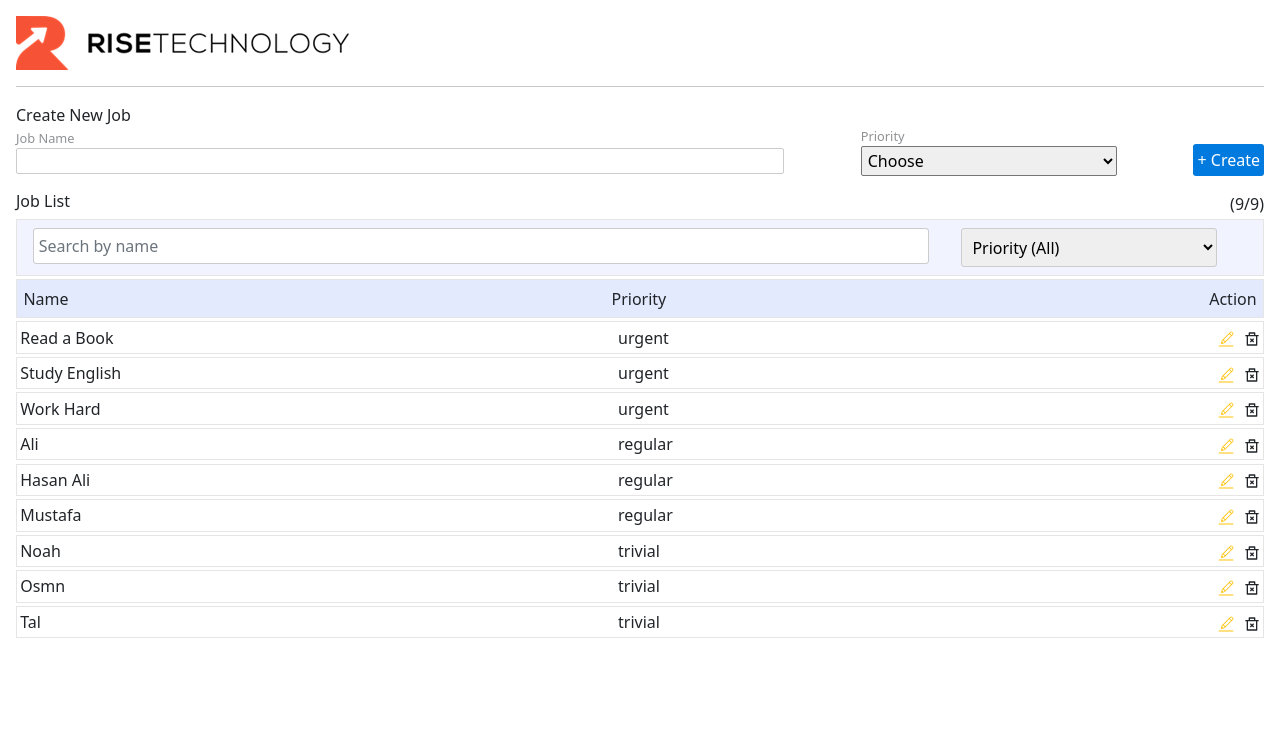
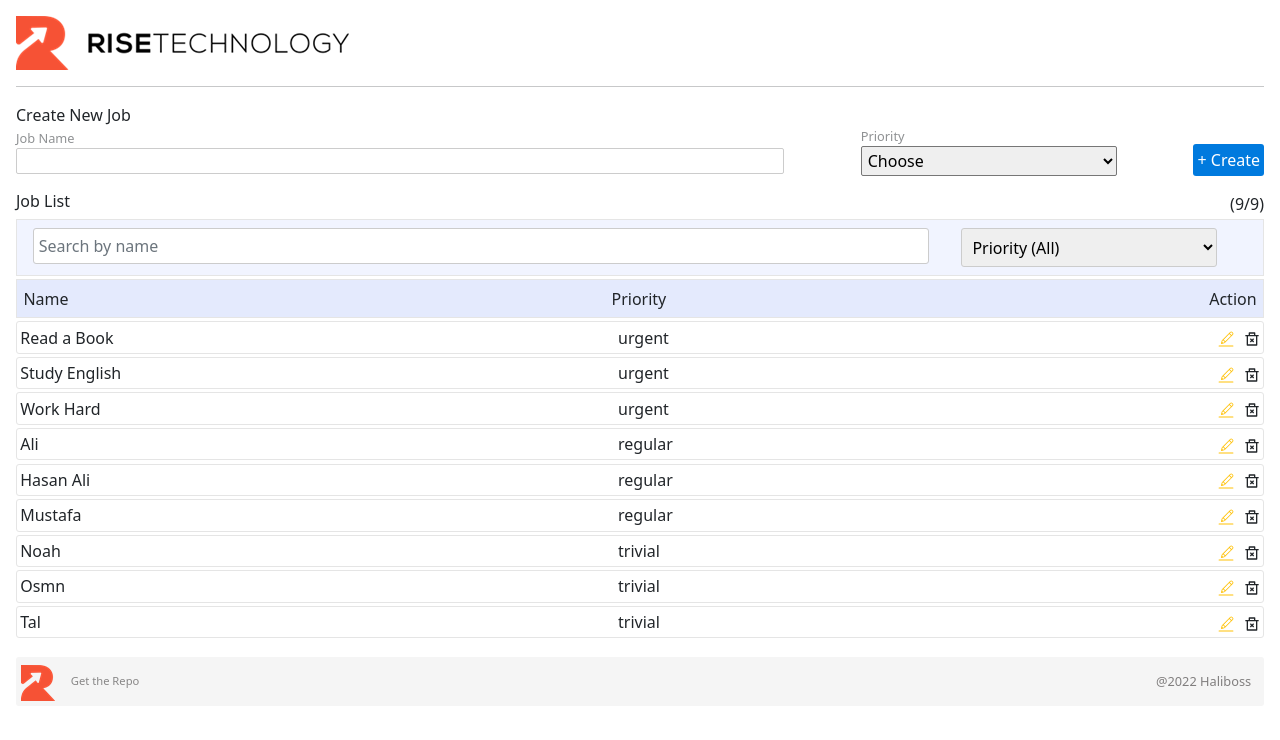
Before and after one commit to Haliboss/todo-rise, a React (Create React App) app: page / in a window 1280 px wide. Shown: the top 740 px of the page. Built offline with nearby package versions, Linux system fonts and the light colour scheme.

Commit message:
add Footer

```diff
--- a/src/App.js
+++ b/src/App.js
@@ -1,40 +1,10 @@
-//import {  useState, useReducer } from "react";
-//import { Context, initialJobs} from './context/'
 import CreateJob from "./components/CreateJob";
+import Footer from "./components/Footer";
 import Header from "./components/Header";
 import JobList from "./components/JobList";
-//import JobList from "./components/JobList";
 import JobProvider from "./context/JobProvider";
 
-// function reducer (state, action) {
-//   switch (action.type) {
-//     case 'CREATE_JOB':
-//       return [...state, action.payload]
-//     case 'DELETE_JOB':
-//       return state.filter(job => job.id !== action.payload)
-//     default:
-//       return state
-//   }
-// }
-
 function App() {
-
-  //const [jobs, setJobs] = useState(initialJobs);
-  // const [state, dispatch] = useReducer(reducer, initialJobs);
-
-  // const addJobs = ({ type, payload }) => {
-  //   switch (type) {
-  //     case "CREATE_JOB":
-  //       setJobs([...jobs, payload]);
-  //       break;
-  //     case "DELETE_JOB":
-  //       const newJobs = jobs.filter((job) => job.id !== payload);
-  //       setJobs(newJobs);
-  //       break;
-  //     default:
-  //       break;
-  //   }
-  // };
 
   return (
     <JobProvider>
@@ -42,6 +12,7 @@ function App() {
         <Header />
         <CreateJob />
         <JobList />
+        <Footer/>
       </div>
     </JobProvider>
   );
--- /dev/null
+++ b/src/components/Footer.jsx
@@ -0,0 +1,77 @@
+import React from "react";
+import styled from "styled-components";
+import img from "../images/image001.png";
+
+const Container = styled.div`
+  display: flex;
+  justify-content: space-between;
+  align-items: center;
+  background-color: rgb(245,245,245);
+  margin: 1rem;
+  padding: 0.3rem;
+  border-radius: 3px;
+  img {
+    @media (max-width: 768px) {
+      width: 70%;
+    }
+  }
+`;
+
+const FooterSection = styled.div`
+  display: flex;
+  justify-content: start;
+  align-items: center;
+`;
+
+const RiseIcon = styled.div`
+  font-size: 1.5rem;
+  color: #e5e5e5;
+  cursor: pointer;
+  margin-right: 1rem;
+  @media (max-width: 768px) {
+    font-size: 0.7rem;
+    margin-right: 0.1rem;
+  }
+`;
+
+const GetRepo = styled.a`
+  font-size: 0.7rem;
+  color: #888787;
+  cursor: pointer;
+  text-decoration: none;
+`;
+
+const Dev = styled.div`
+  font-size: 0.8rem;
+  color: #e5e5e5;
+  margin-right: 0.5rem;
+  cursor: pointer;
+  a {
+    text-decoration: none;
+    color: #807e7e;
+    @media (max-width: 768px) {
+    font-size: 0.6rem;
+    }
+  }
+`;
+
+const Footer = () => {
+  return (
+    <Container>
+      <FooterSection>
+        <RiseIcon>
+          <img src={img} alt="logo" />
+        </RiseIcon>
+        <GetRepo href="https://github.com/Haliboss/todo-rise">
+          Get the Repo
+        </GetRepo>
+      </FooterSection>
+
+      <Dev>
+        <a href="https://www.linkedin.com/in/haliboss/">@2022 Haliboss</a>
+      </Dev>
+    </Container>
+  );
+};
+
+export default Footer;
--- a/src/components/JobList.jsx
+++ b/src/components/JobList.jsx
@@ -59,6 +59,7 @@ const Job = styled.div`
   justify-content: space-between;
   align-items: center;
   border: 1px solid #e5e5e5;
+  border-radius: 3px;
   padding: 0.2rem;
   font-weight: 300;
   margin-bottom: 0.2rem;
```
